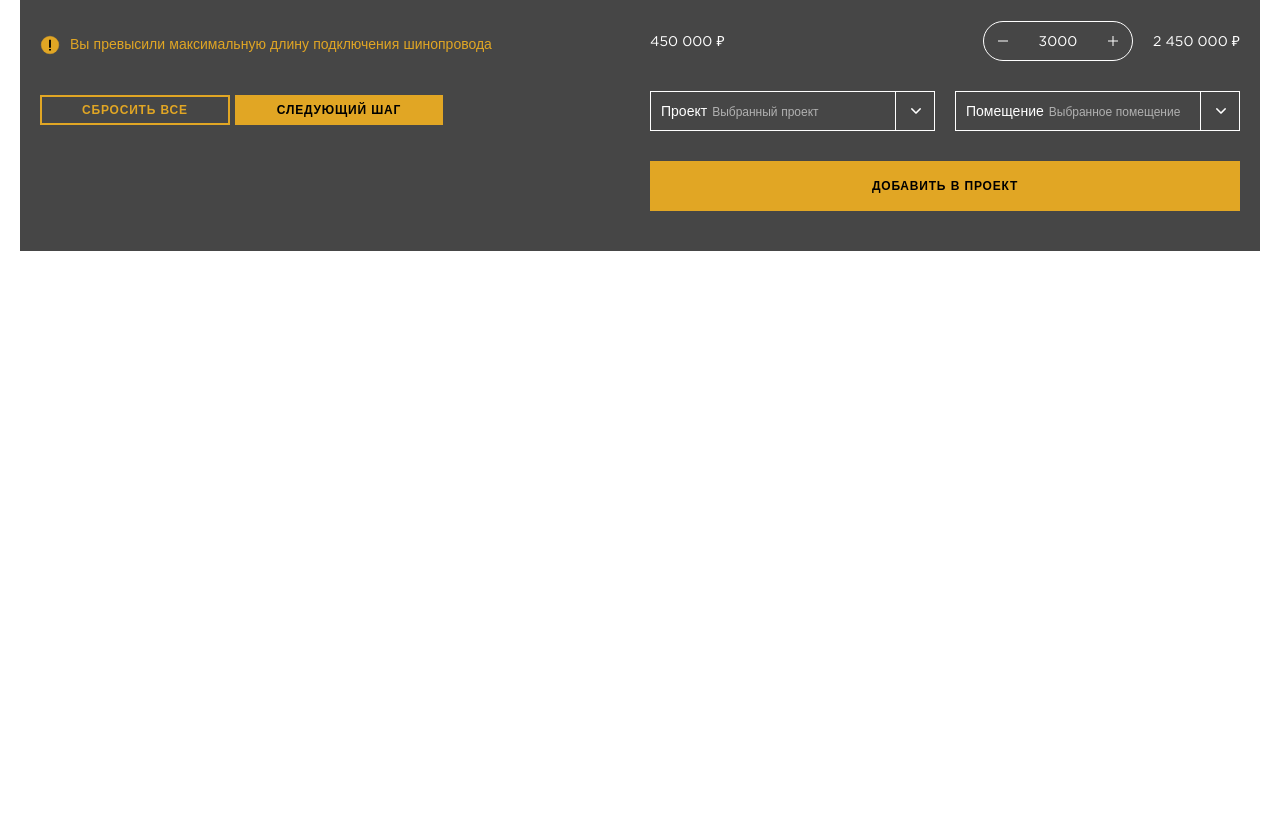
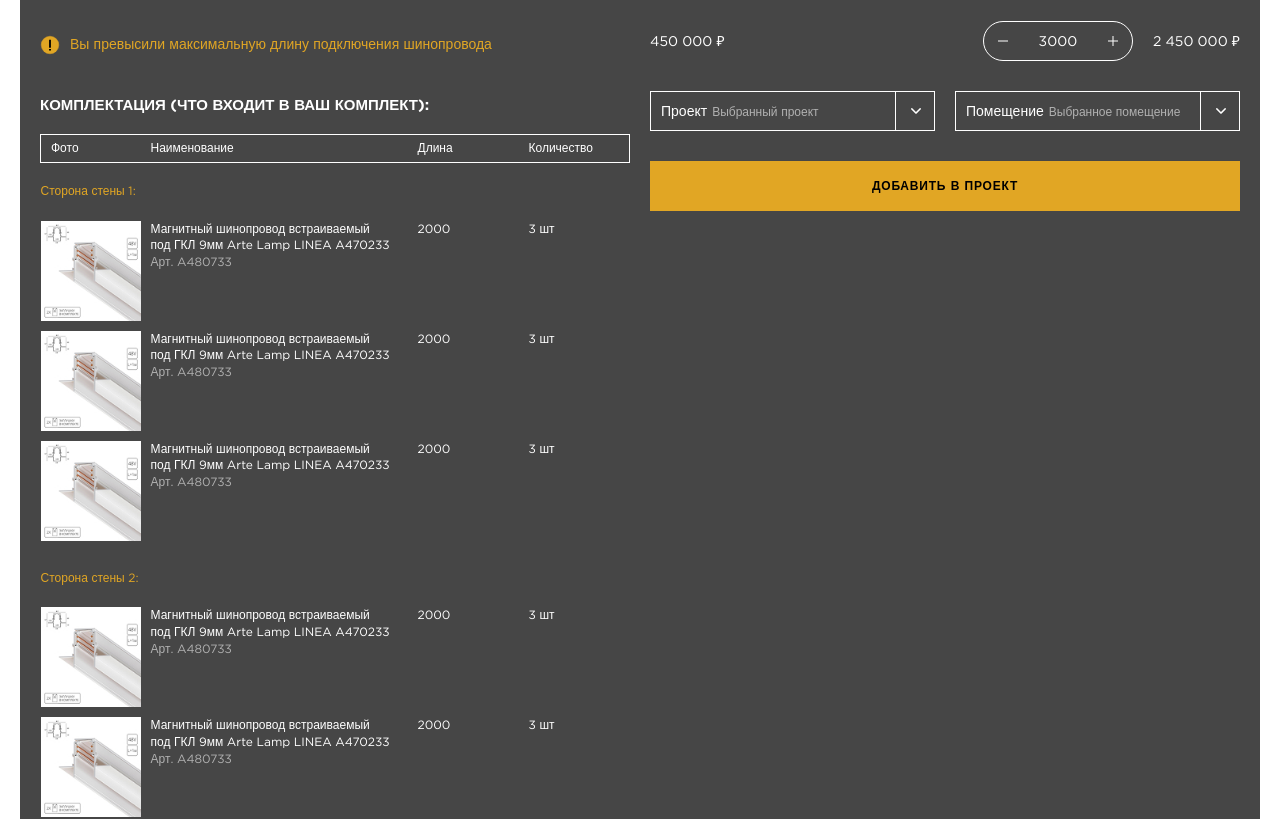
Before and after one commit to AnarAgaev/arte-conf, a React (Vite) app: page / in a window 1280 px wide. Shown: the part 569-1388 px from the top of the page. Before the commit the page ends 830 px from the top, so only its background shows below. Built offline with nearby package versions, Linux system fonts and the light colour scheme.

Commit message:
Added table

```diff
--- a/src/Components/StepTwo/StepTwo.tsx
+++ b/src/Components/StepTwo/StepTwo.tsx
@@ -6,7 +6,8 @@
 	setTrackCollection } from '@store/stepTwoSlice'
 import { PictureSelectorList, PictureSelectorListItem,
 	StepFragmentsWrapper, StepFragmentItem,
-	TextSelectorList, TextSelectorListItem } from '@components'
+	TextSelectorList, TextSelectorListItem,
+	TableContainer, TableSection } from '@components'
 import { T_AppDispatch } from "@store"
 import { T_StepTwoState } from "@store/stepTwoSlice/types"
 import style from './StepTwo.module.sass'
@@ -212,6 +213,119 @@
 							<span>Вы превысили максимальную длину подключения шинопровода</span>
 						</p>
 					</StepFragmentItem>
+
+					<StepFragmentItem>
+						<h3>
+							комплектация (что входит в ваш комплект):
+						</h3>
+						<article>
+							<TableContainer columns={[ 'Фото', 'Наименование', 'Длина', 'Количество' ]}>
+								<tbody>
+									<TableSection description="Сторона стены 1:" colCount={4}>
+
+
+										{/* Добавить логику --- START */}
+										{
+											(() => {
+												const elms: JSX.Element[] = []
+
+												for (let i = 0; i < 3; i++) {
+													elms.push(
+														<tr key={i}>
+															<td>
+																<i>
+																	<img src="/images/table-img-example.webp" alt="" />
+																</i>
+															</td>
+															<td>
+																Магнитный шинопровод встраиваемый под ГКЛ 9мм Arte Lamp LINEA A470233
+																<mark>Арт. A480733</mark>
+															</td>
+															<td>2000</td>
+															<td>3 шт</td>
+														</tr>
+													)
+												}
+
+												return elms
+											})()
+										}
+										{/* Добавить логику --- FINISH */}
+
+
+									</TableSection>
+
+									<TableSection description="Сторона стены 2:" colCount={4}>
+
+
+										{/* Добавить логику --- START */}
+										{
+											(() => {
+												const elms: JSX.Element[] = []
+
+												for (let i = 0; i < 4; i++) {
+													elms.push(
+														<tr key={i}>
+															<td>
+																<i>
+																	<img src="/images/table-img-example.webp" alt="" />
+																</i>
+															</td>
+															<td>
+																Магнитный шинопровод встраиваемый под ГКЛ 9мм Arte Lamp LINEA A470233
+																<mark>Арт. A480733</mark>
+															</td>
+															<td>2000</td>
+															<td>3 шт</td>
+														</tr>
+													)
+												}
+
+												return elms
+											})()
+										}
+										{/* Добавить логику --- FINISH */}
+
+
+									</TableSection>
+
+									<TableSection description="Сторона стены 3:" colCount={4}>
+
+
+										{/* Добавить логику --- START */}
+										{
+											(() => {
+												const elms: JSX.Element[] = []
+
+												for (let i = 0; i < 2; i++) {
+													elms.push(
+														<tr key={i}>
+															<td>
+																<i>
+																	<img src="/images/table-img-example.webp" alt="" />
+																</i>
+															</td>
+															<td>
+																Магнитный шинопровод встраиваемый под ГКЛ 9мм Arte Lamp LINEA A470233
+																<mark>Арт. A480733</mark>
+															</td>
+															<td>2000</td>
+															<td>3 шт</td>
+														</tr>
+													)
+												}
+
+												return elms
+											})()
+										}
+										{/* Добавить логику --- FINISH */}
+
+
+									</TableSection>
+								</tbody>
+							</TableContainer>
+						</article>
+					</StepFragmentItem>
 				</StepFragmentsWrapper>
 			}
 		</>
--- /dev/null
+++ b/src/Components/TableContainer/TableContainer.module.sass
@@ -0,0 +1,99 @@
+@use '../../Sass/_variables' as vars
+
+.TableContainer
+
+	&__wrapper
+		display: block
+		position: relative
+		width: calc(100vw - 20px)
+		height: auto
+		overflow-x: auto
+		overflow-y: hidden
+		-ms-overflow-style: none
+		scrollbar-width: none
+
+		@media (min-width: vars.$sm)
+			width: calc(100vw - 80px)
+
+		@media (min-width: vars.$lg)
+			width: 100%
+
+
+	&__table
+		width: 100%
+		min-width: 600px
+
+		@media (min-width: vars.$xl)
+			min-width: initial
+
+		td, th
+			width: 100px
+			color: var(--clr-font-light)
+			font-size: 12px
+			font-style: normal
+			font-weight: 400
+			line-height: 1.4
+
+			@media (min-width: vars.$xxl)
+				width: 126px
+				font-size: 14px
+
+			&:nth-child(2)
+				width: auto
+				padding-right: 10px
+				text-wrap: balance
+
+			&:not(:first-child)
+				box-sizing: content-box
+
+		td
+			position: relative
+			padding-left: 10px
+			padding-bottom: 10px
+			vertical-align: top
+
+			&:first-child
+				height: 110px
+				padding-left: 0
+
+				@media (min-width: vars.$xxl)
+					height: 136px
+
+				i
+					display: block
+					position: absolute
+					width: 100%
+					height: auto
+					aspect-ratio: 1 / 1
+
+					img
+						position: absolute
+						top: 50%
+						left: 50%
+						transform: translate(-50%, -50%)
+						width: 100%
+						height: 100%
+						object-fit: contain
+
+			mark
+				display: block
+				width: 100%
+				height: auto
+				margin: 0
+				padding: 0
+				background: transparent
+				color: var(--clr-font-mid) !important
+				font-size: inherit
+
+		th
+			padding: 5px 0 5px 10px
+			text-align: left
+
+			&:first-child
+				width: 100px
+
+				@media (min-width: vars.$xxl)
+					width: 126px
+
+		thead
+			border: 1px solid var(--clr-font-light)
--- /dev/null
+++ b/src/Components/TableContainer/TableContainer.tsx
@@ -0,0 +1,29 @@
+import { ReactNode } from "react"
+import style from './TableContainer.module.sass'
+
+const {
+	TableContainer__wrapper,
+	TableContainer__table,
+} = style
+
+interface I_Props {
+	children: ReactNode
+	columns: string[]
+}
+
+export const TableContainer = ({ children, columns }: I_Props) => {
+	return (
+		<div className={TableContainer__wrapper}>
+			<table className={TableContainer__table}>
+				<thead>
+					<tr>
+						{
+							columns.map(column => <th key={column}>{ column }</th>)
+						}
+					</tr>
+				</thead>
+				{ children }
+			</table>
+		</div>
+	)
+}
--- /dev/null
+++ b/src/Components/TableSection/TableSection.module.sass
@@ -0,0 +1,9 @@
+@use '../../Sass/_variables' as vars
+
+.TableSection
+
+	&__description
+		height: auto !important
+		padding-top: 20px !important
+		padding-bottom: 20px !important
+		color: var(--clr-accent) !important
--- /dev/null
+++ b/src/Components/TableSection/TableSection.tsx
@@ -0,0 +1,29 @@
+import { ReactNode } from "react"
+import style from './TableSection.module.sass'
+
+const {
+	TableSection__description
+} = style
+
+interface I_Props {
+	children: ReactNode,
+	description: string,
+	colCount: number
+}
+
+export const TableSection = ({ children, description, colCount }: I_Props) => {
+	return (
+		<>
+			<tr>
+				<td
+					colSpan={colCount}
+					className={TableSection__description}
+				>
+					{ description }
+				</td>
+			</tr>
+
+			{ children }
+		</>
+	)
+}
--- a/src/Components/index.ts
+++ b/src/Components/index.ts
@@ -31,3 +31,5 @@
 export * from './TextSelectorListItem/TextSelectorListItem'
 export * from './StepFragmentsWrapper/StepFragmentsWrapper'
 export * from './StepFragmentItem/StepFragmentItem'
+export * from './TableContainer/TableContainer'
+export * from './TableSection/TableSection'
--- a/src/Sass/main.sass
+++ b/src/Sass/main.sass
@@ -107,6 +107,15 @@
 				transition: opacity 0.2s ease
 
 
+	table
+		border: 0
+		margin: 0
+		padding: 0
+		border-collapse: collapse
+		border-spacing: 0
+		border: none
+
+
 	.invisible
 		position: absolute !important
 		width: 1px !important
```
Also changed, not shown: public/images/table-img-example.webp (added).
